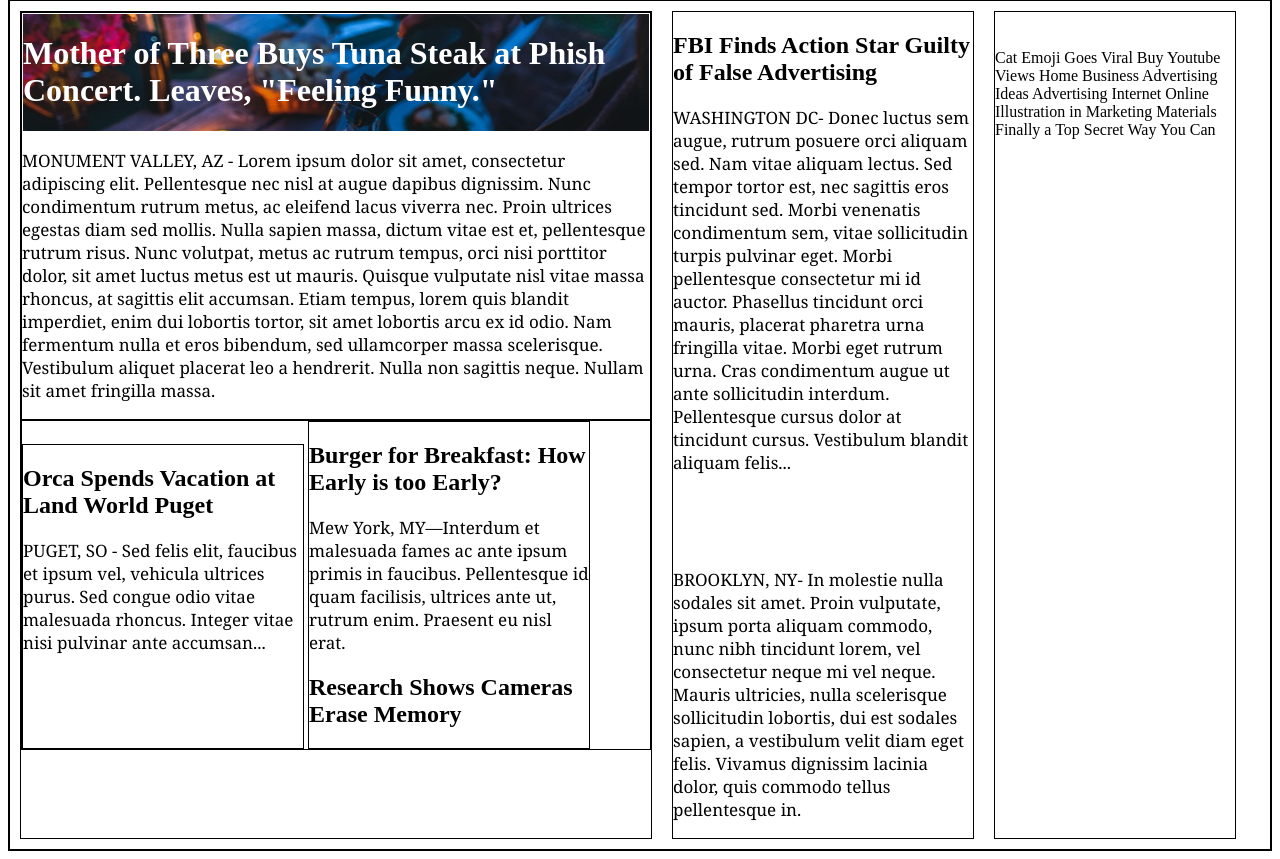
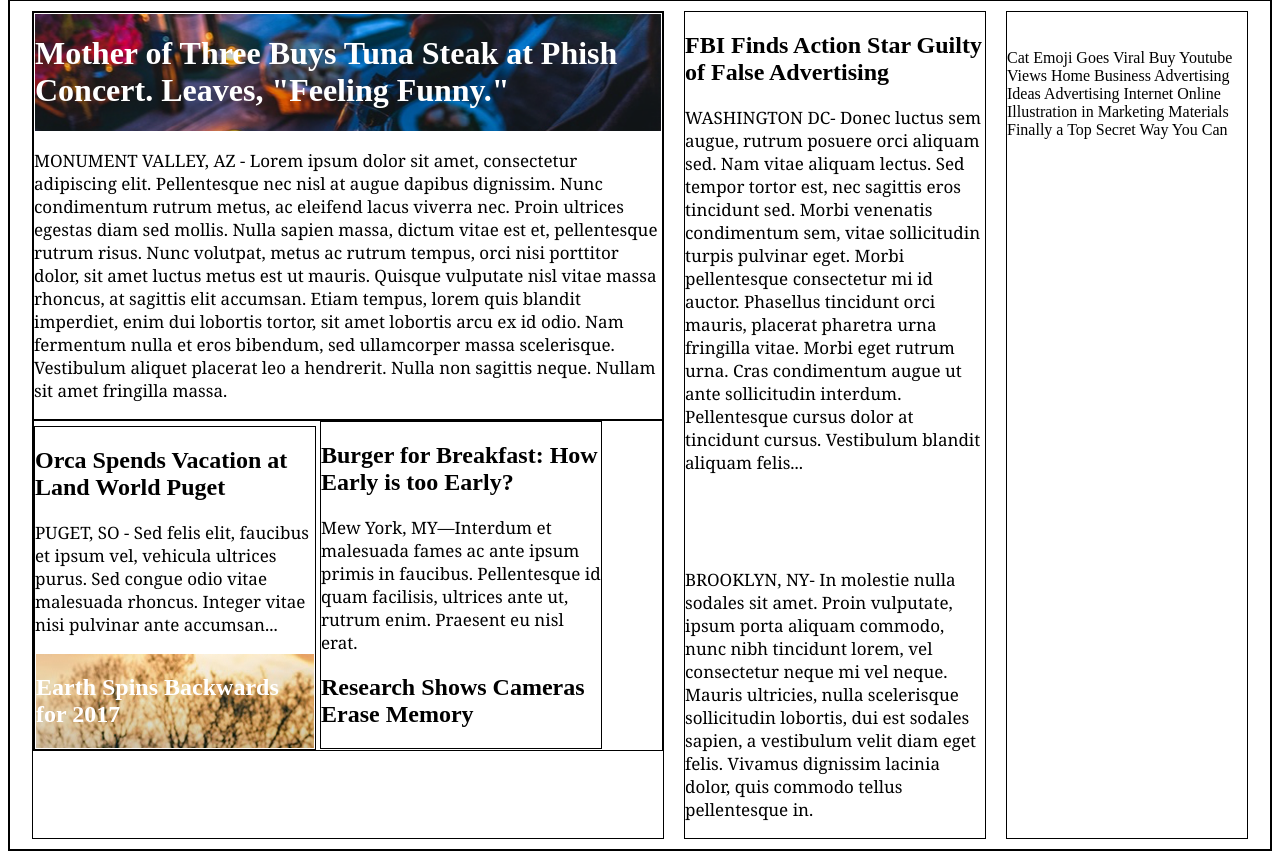
Before and after one commit to xiaobin900114/MyTimes, a plain HTML site: page index.html in a window 1280 px wide. Shown: the part 93-952 px from the top of the page. Drawn offline with Linux system fonts and the light colour scheme.

Commit message:
Detail refinment_1, 4/17/2018.

```diff
--- a/index.html
+++ b/index.html
@@ -41,7 +41,10 @@
               <p>
                 PUGET, SO - Sed felis elit, faucibus et ipsum vel, vehicula ultrices purus. Sed congue odio vitae malesuada rhoncus. Integer vitae nisi pulvinar ante accumsan...
               </p>
-              <h2 class="image">Earth Spins Backwards for 2017</h2>
+              <div class="image">
+                <h2>Earth Spins Backwards for 2017</h2>
+              </div>
+
             </div>
 
             <div class="right">
--- a/resources/css/style.css
+++ b/resources/css/style.css
@@ -56,6 +56,7 @@ p {
   display: flex;
   align-content: center;
   border: 1px solid;
+  justify-content: center;
 }
 
 .large {
@@ -68,6 +69,8 @@ p {
 
 .large .top .image {
   background-image: url(../images/img-story-main.png);
+  overflow: visible;
+  display: flex;
 }
 
 .bottom {
@@ -82,6 +85,10 @@ p {
 .left {
   width: 280px;
   display: inline-block;
+}
+
+.bottom .left .image {
+  background-image: url(../images/img-story-2.png);
 }
 
 .medium {
```
